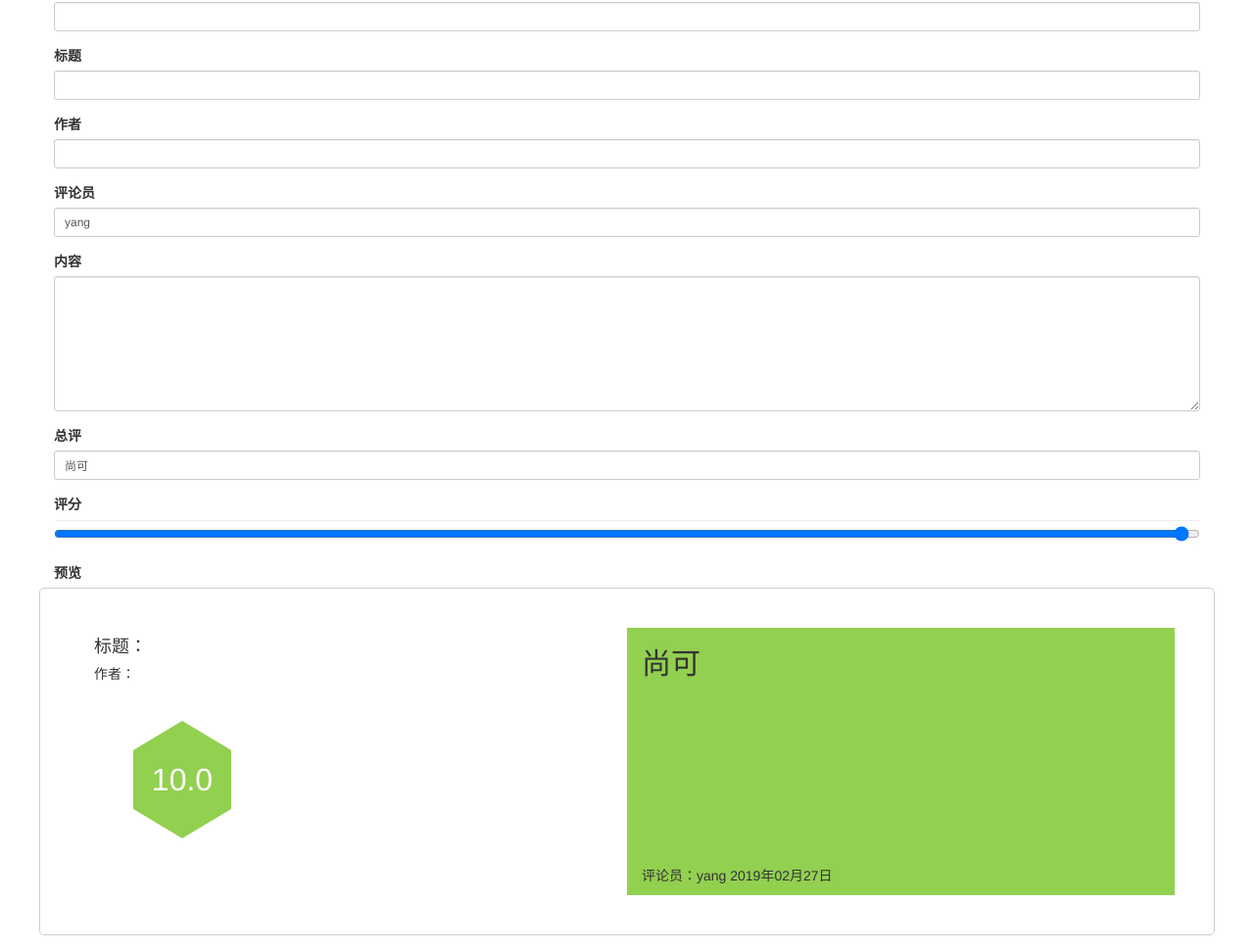
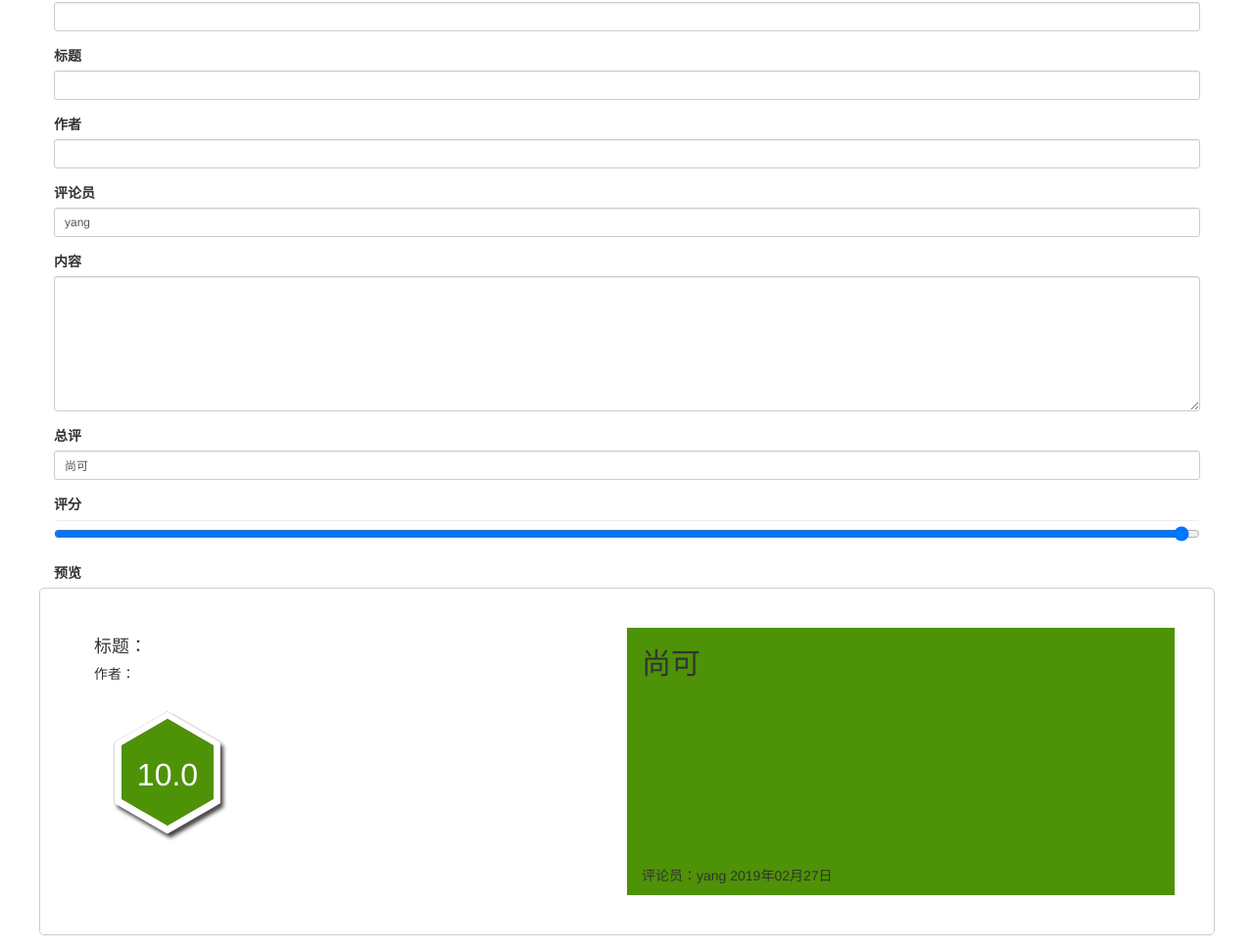
Before and after one commit to yatace/yatace.github.io, a plain HTML site: page agn/index.html in a window 1280 px wide. Shown: the part 63-1033 px from the top of the page at 98% size. Drawn offline with nearby package versions, Linux system fonts and the light colour scheme.

Commit message:
score wrap

```diff
--- a/agn/index.html
+++ b/agn/index.html
@@ -17,34 +17,14 @@
     <style>
     .score {
         position: relative;
-        width: 100px;
-        height: 60px;
-        background-color: #92d050;
-        margin: 70px 40px 20px;
+        width: 150px;
+        height: 150px;
+        margin: 20px 0;
+        background:url('./score.png') top center/cover;
         font-size: 32px;
         color:#fff;
-        line-height: 60px;
+        line-height: 150px;
         text-align: center;
-    }
-    .score:after {
-        content: "";
-        position: absolute;
-        display: block;
-        top: -80px;
-        width: 0;
-        height: 0;
-        border: 50px solid transparent;
-        border-bottom: 30px solid #92d050;
-    }
-    .score:before {
-        content: "";
-        position: absolute;
-        display: block;
-        bottom: -80px;
-        width: 0;
-        height: 0;
-        border: 50px solid transparent;
-        border-top: 30px solid #92d050;
     }
     .preview{
         padding: 40px;
@@ -104,7 +84,7 @@
                       <p class="text-overflow h4">标题：{{title}}</p>
                       <p class="text-overflow h5">作者：{{author}}</p>
                       <a class="acid" :href="`http://www.acfun.cn/a/${acid}`" :title="title">{{acid}}</a>
-                      <div class="score">
+                      <div class="score" :style="{'background-color':`rgba(78, 146, 7,${bgc})`}">
                           {{score.toFixed(1)}}
                       </div>
                   </div>
@@ -117,7 +97,6 @@
          </div>
      </div>
  </div>
- <style id="color"></style>
  <script>
     var app = new Vue({
         el:'#app',
@@ -131,7 +110,7 @@
                 article:'',
                 author:'',
                 acid:'',
-                bgc:""
+                bgc:"1"
             }
         },
         watch:{
@@ -143,8 +122,6 @@
             val *= 0.6
             val += 0.4
             this.bgc = val
-            document.getElementById("color").innerText = `.score {background-color:rgba(78, 146, 7,${val});}.score:after {border-bottom-color:rgba(78, 146, 7,${val}) ;}` +
-            `.score:before {border-top-color:rgba(78, 146, 7,${val}) ;}`
         }
     },
     methods:{
```
Also changed, not shown: agn/score.png (added).
